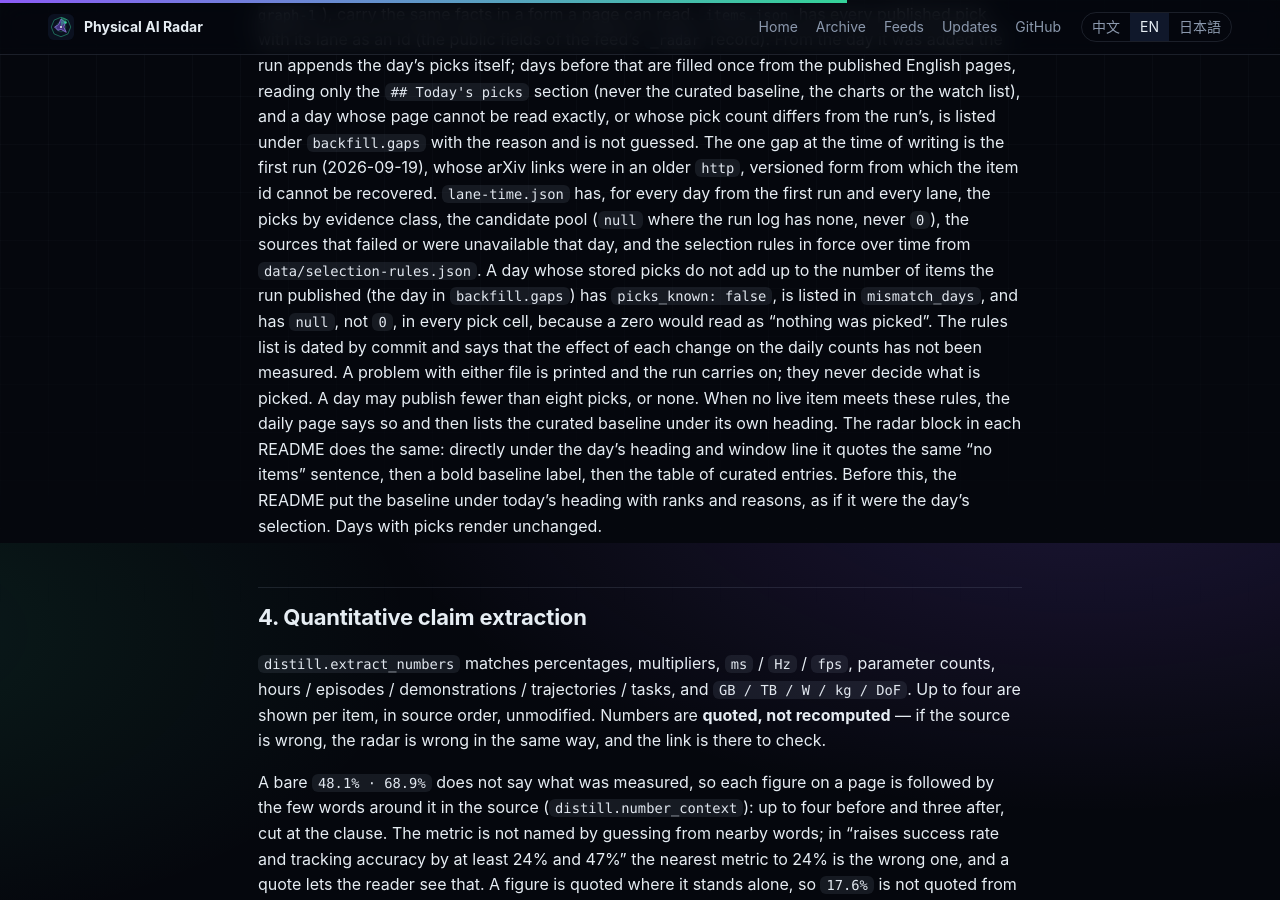
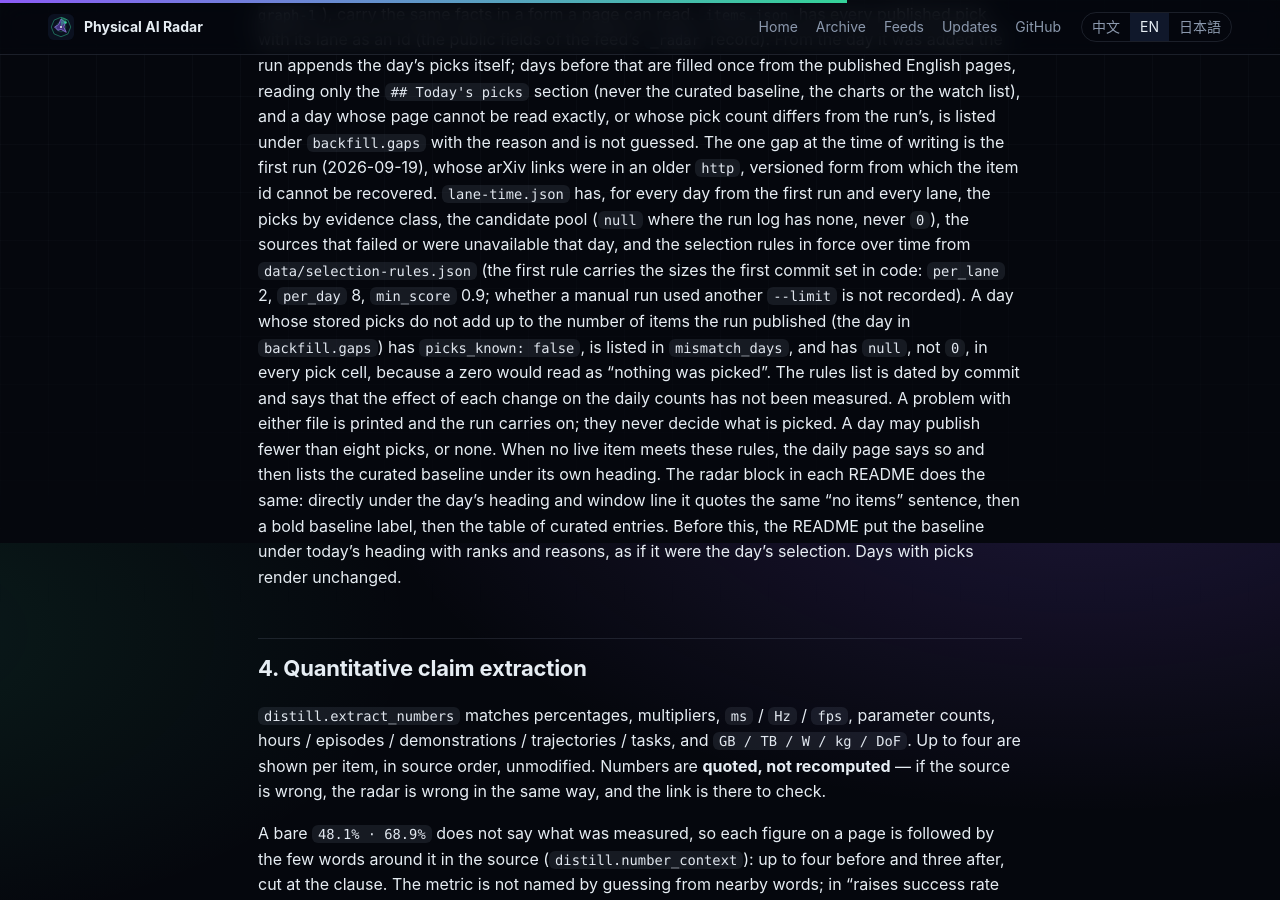
Before and after one commit to noteflowai/physical-ai-radar, a Jekyll site: the page built from docs/METHODOLOGY.md, in a window 1280 px wide and 900 px high, scrolled down 10257 px. Built offline with Jekyll 4.4.1, drawn with Linux system fonts in a browser that asks for light colours; our own code applies the rules of GitHub Pages for plain Markdown files.

Commit message:
selection-rules: the first rule carries per_day 8, pinned to the default of run()

```diff
--- a/data/selection-rules.json
+++ b/data/selection-rules.json
@@ -1,5 +1,5 @@
 [
-  {"from": "2026-09-19", "commit": "6c71ba8", "title": "Physical AI Radar: trilingual daily frontier radar", "per_lane": 2, "min_score": 0.9, "effect_measured": false},
+  {"from": "2026-09-19", "commit": "6c71ba8", "title": "Physical AI Radar: trilingual daily frontier radar", "per_lane": 2, "per_day": 8, "min_score": 0.9, "effect_measured": false},
   {"from": "2026-09-21", "commit": "c4008fa", "title": "Read the arXiv category feeds when the API answers 406 to everything", "effect_measured": false},
   {"from": "2026-09-25", "commit": "9b03817", "title": "Keep off-topic posts and all-preprint days off the radar", "note": "the qualifying gate; per_source and per_evidence caps", "effect_measured": false},
   {"from": "2026-09-26", "commit": "d889c6c", "title": "sources: add TRI, Leiphone (zh) and MONOist (ja), and read Chinese and Japanese", "effect_measured": false},
--- a/docs/METHODOLOGY.md
+++ b/docs/METHODOLOGY.md
@@ -391,7 +391,7 @@ reason and is not guessed. The one gap at the time of writing is the first run (
 links were in an older `http`, versioned form from which the item id cannot be recovered. `lane-time.json`
 has, for every day from the first run and every lane, the picks by evidence class, the candidate pool
 (`null` where the run log has none, never `0`), the sources that failed or were unavailable that day, and the
-selection rules in force over time from `data/selection-rules.json`. A day whose stored picks do not add up to the
+selection rules in force over time from `data/selection-rules.json` (the first rule carries the sizes the first commit set in code: `per_lane` 2, `per_day` 8, `min_score` 0.9; whether a manual run used another `--limit` is not recorded). A day whose stored picks do not add up to the
 number of items the run published (the day in `backfill.gaps`) has `picks_known: false`, is listed in
 `mismatch_days`, and has `null`, not `0`, in every pick cell, because a zero would read as "nothing was picked". The rules list is dated by commit and
 says that the effect of each change on the daily counts has not been measured. A problem with either file is
```
Also changed, not shown: tests/test_graph.py (+5 -1 lines).
